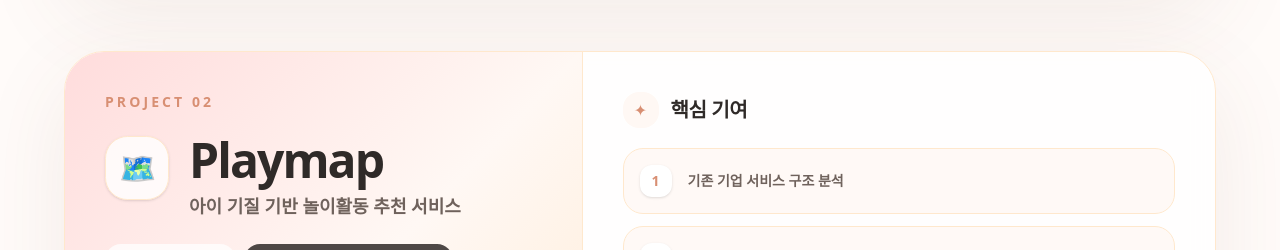
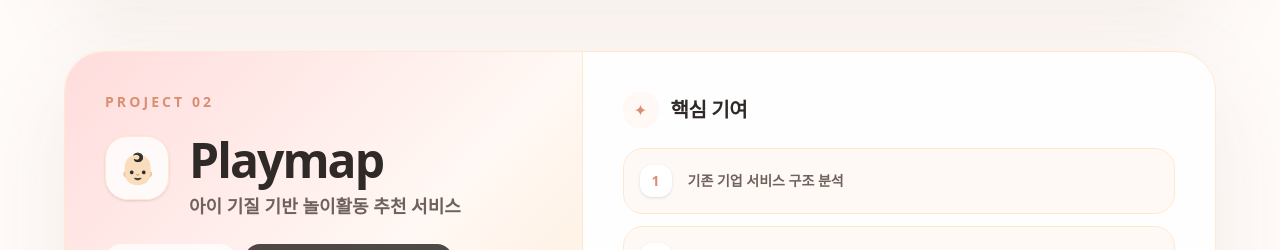
Before and after one commit to k65860/jiyeon_portfolio, a Next.js app: page / in a window 1280 px wide. Shown: the part 3940-4190 px from the top of the page. Built offline with nearby package versions, Linux system fonts and the light colour scheme.

Commit message:
Design: playmap icon 변경

```diff
--- a/app/page.tsx
+++ b/app/page.tsx
@@ -590,7 +590,7 @@
 
                   <div className="mt-6 flex items-start gap-5">
                     <div className="flex h-16 w-16 shrink-0 items-center justify-center rounded-[1.4rem] border border-[#FFE8CD] bg-white/80 text-3xl shadow-sm">
-                      {project.title === "Carebuddy" ? "🐾" : "🗺️"}
+                      {project.title === "Carebuddy" ? "🐾" : "👶🏻"}
                     </div>
 
                     <div>
```
